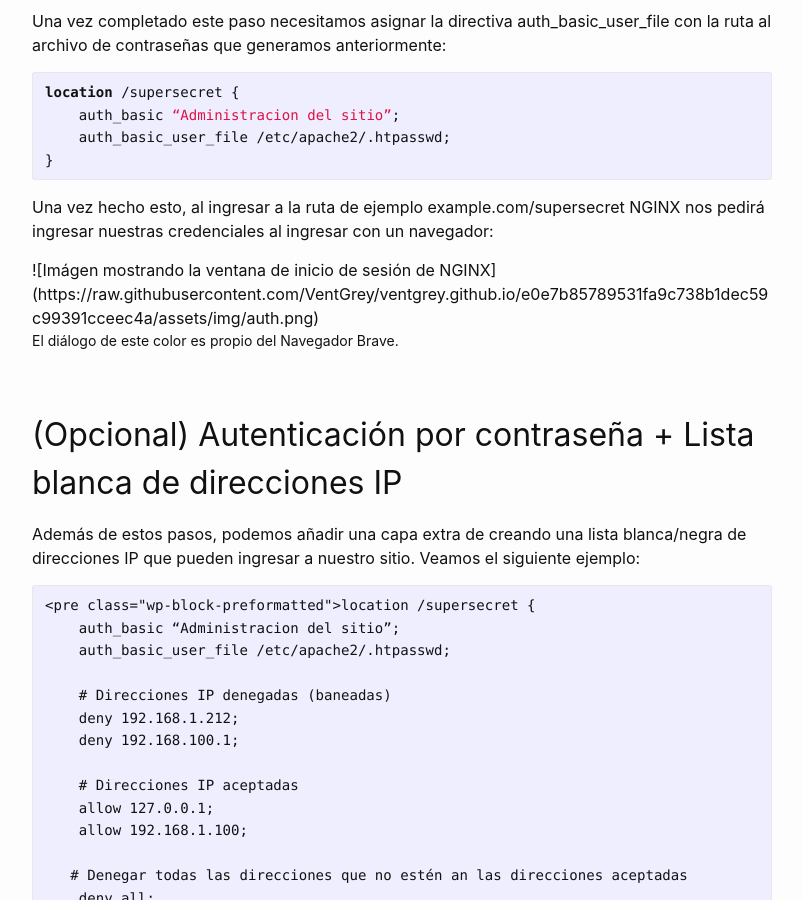
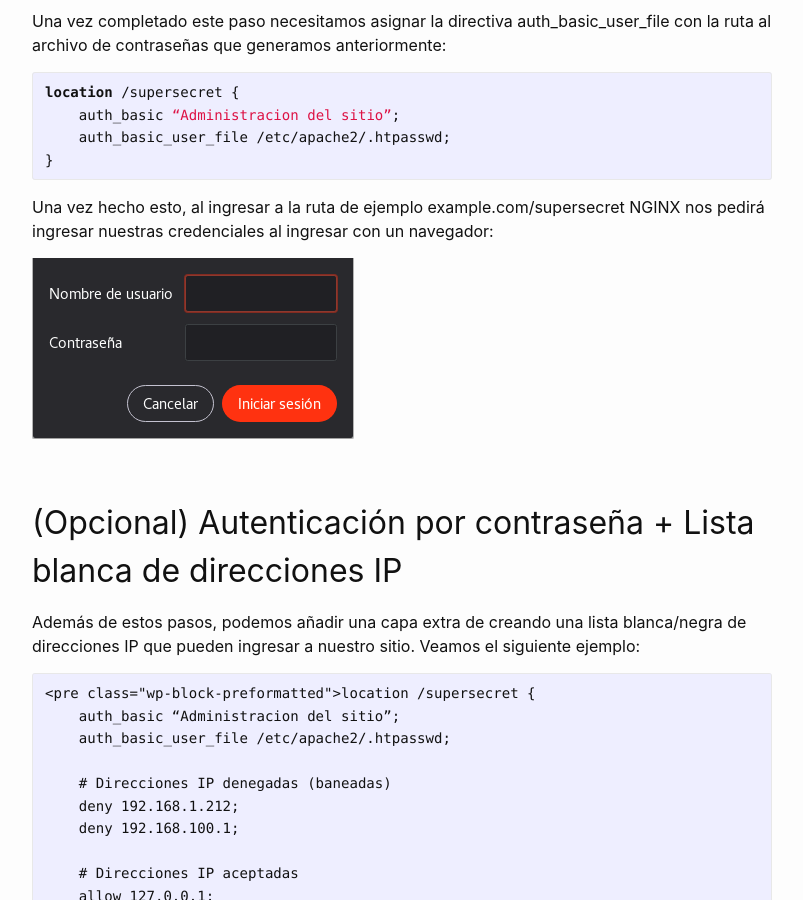
Before and after one commit to VentGrey/ventgrey.github.io, a Jekyll site: the page built from _posts/2022-10-22-proteger-rutas-web-con-nginx.md, in a window 1280 px wide and 900 px high, scrolled down 2090 px. Shown: the whole window, without its empty margins (238-1041 px from the left). Built offline with Jekyll 4.4.1, drawn with Linux system fonts in a browser that asks for light colours.

Commit message:
Correct image

```diff
--- a/_posts/2022-10-22-proteger-rutas-web-con-nginx.md
+++ b/_posts/2022-10-22-proteger-rutas-web-con-nginx.md
@@ -69,7 +69,7 @@ location /supersecret {
 
 Una vez hecho esto, al ingresar a la ruta de ejemplo example.com/supersecret NGINX nos pedirá ingresar nuestras credenciales al ingresar con un navegador:
 
-<figure class="wp-block-image size-full is-resized img-fluid">![Imágen mostrando la ventana de inicio de sesión de NGINX](https://raw.githubusercontent.com/VentGrey/ventgrey.github.io/e0e7b85789531fa9c738b1dec59c99391cceec4a/assets/img/auth.png)<figcaption>El diálogo de este color es propio del Navegador Brave.</figcaption></figure>
+![Imágen mostrando la ventana de inicio de sesión de NGINX](https://raw.githubusercontent.com/VentGrey/ventgrey.github.io/e0e7b85789531fa9c738b1dec59c99391cceec4a/assets/img/auth.png)
 
 ## (Opcional) Autenticación por contraseña + Lista blanca de direcciones IP
 
```
